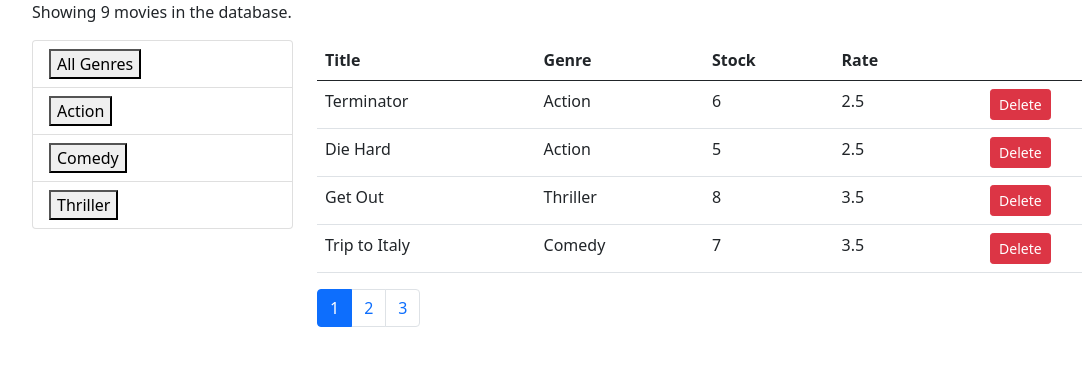
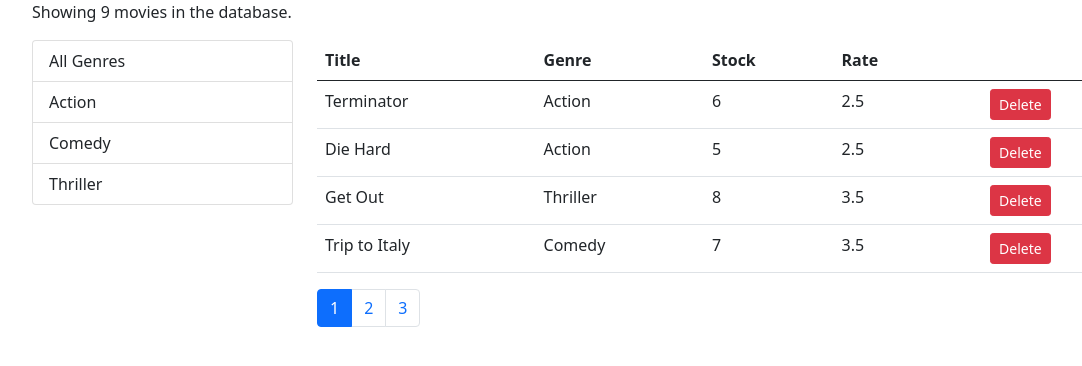
Before and after one commit to GRy82/vidlyUIRepo, a React (Create React App) app: page / in a window 1280 px wide. Shown: the top 366 px of the page, without its empty margins (50-1132 px from the left). Built offline with nearby package versions, Linux system fonts and the light colour scheme; the HTML template or start-up script is replaced by a standard one.

Commit message:
listGroups now selectable.

```diff
--- a/src/components/common/listGroup.jsx
+++ b/src/components/common/listGroup.jsx
@@ -1,23 +1,28 @@
 import React from 'react';
 
 const ListGroup = (props) => {
-    const { items, type, valueProperty, textProperty } = props;
+    const { items, type, valueProperty, textProperty, selectedGenre, onItemSelect } = props;
     return (
         <ul className="list-group">
             <li className="list-group-item">
-                <button>All {type}</button>
+                All {type}
             </li>
             {items.map(item => (
                 <li
                     key={item[valueProperty]}
-                    className="list-group-item">
-                    <button>
-                        {item[textProperty]}
-                    </button>
+                    className={selectedGenre === item ? "list-group-item active" : "list-group-item"}
+                    onClick={() => onItemSelect(item)}>
+                    {item[textProperty]}
                 </li>
             ))}
         </ul>
      );
 }
 
+ListGroup.defaultProps = {
+    textProperty: 'name',
+    valueProperty: '_id'
+};
+
+
 export default ListGroup;
--- a/src/components/movies.jsx
+++ b/src/components/movies.jsx
@@ -11,7 +11,8 @@ class Movies extends Component {
         movies: [],
         genres: [],
         pageSize: 4,
-        currentPage: 1
+        currentPage: 1,
+        selectedGenre: null
     }
 
     componentDidMount() {
@@ -37,7 +38,7 @@ class Movies extends Component {
     }
 
     handleGenreSelect = genre => {
-
+        this.setState({ selectedGenre: genre });
     }
 
     render() {
@@ -56,9 +57,8 @@ class Movies extends Component {
                 <div className="col-3">
                     <ListGroup
                         items={genres}
-                        textProperty="name"
-                        valueProperty="_id"
                         type={"Genres"}
+                        selectedGenre={this.state.selectedGenre}
                         onItemSelect={this.handleGenreSelect}
                     />
                 </div>
```
